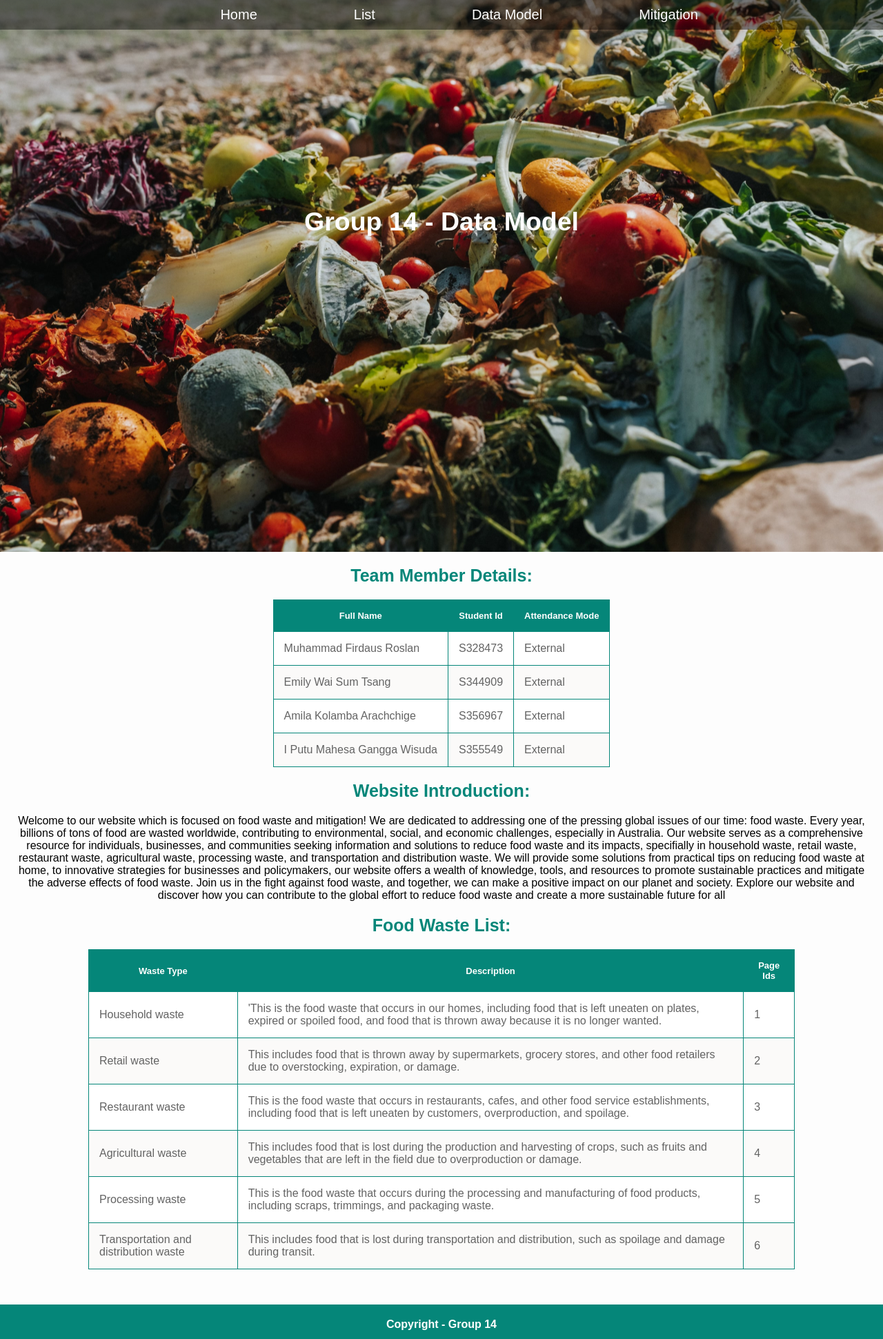
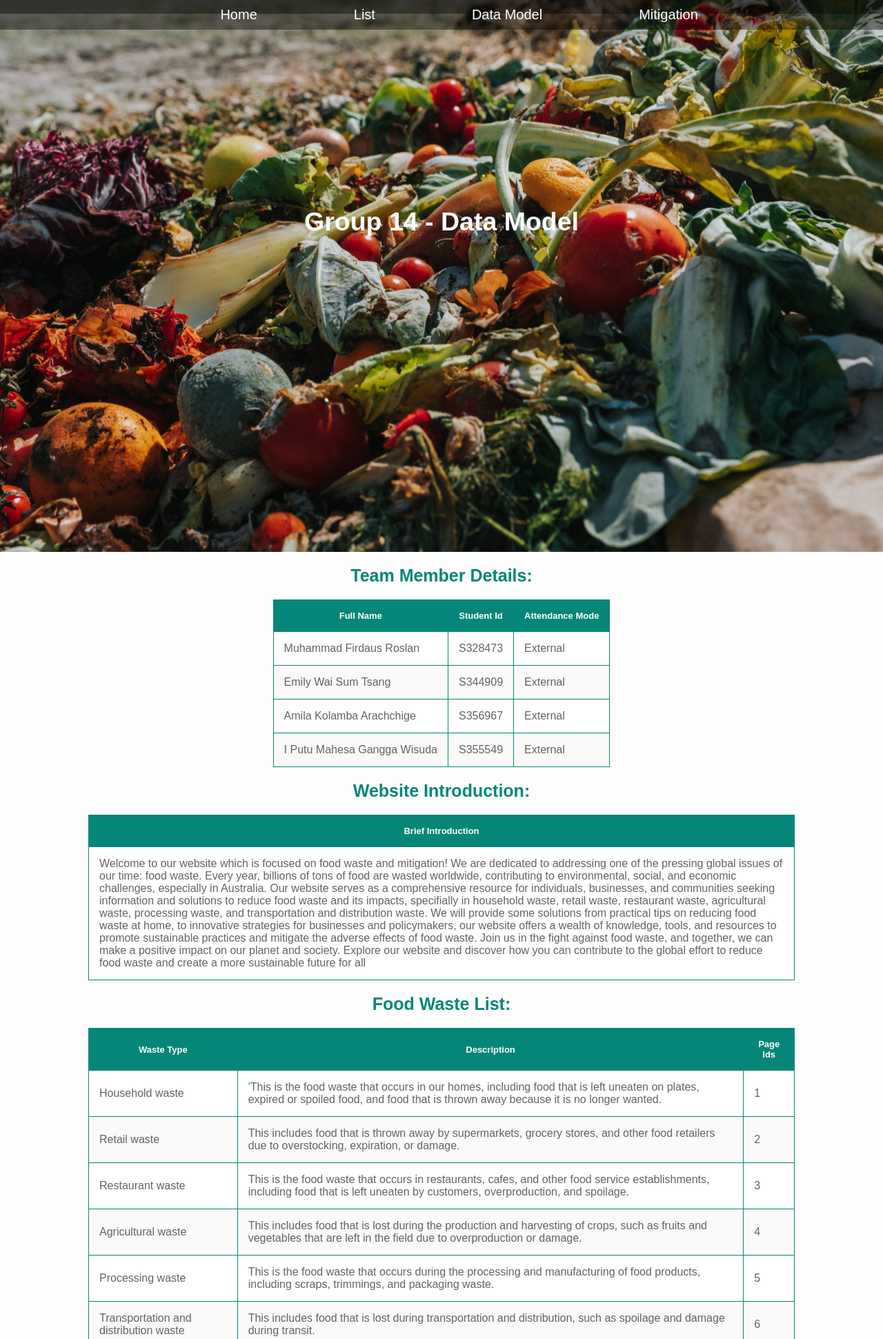
Before and after one commit to ysebastian-student-work-cdu/assessments-2-and-4-hit237-group-14, a Django app: page /data_model/ in a window 1280 px wide. Shown: the top 1941 px of the page at 69% size. Run offline with Django 4.2, Linux system fonts and the light colour scheme.

Commit message:
updated skeleton, datamodel and migration design

```diff
--- a/group14_proj/group14_app/table.py
+++ b/group14_proj/group14_app/table.py
@@ -34,7 +34,7 @@ Table(briefs,["Welcome to our website which is focused on food waste and mitigat
 #insert rows to mitigation table
 Table(mitigations,["Household Waste", "○ Reduce, reuse and reycle plastic, bottles, glass and newspapers to recycling centers or local charities", "○ Clean tools, store toys and resell outdoor furnitures to keep them out of landfills"])
 Table(mitigations,["Retail Waste", "○ Reduce energy output of LED lights as it contributes to gashouse emissions", "○ Avoid using plastic grocery bags but instead stock up reusable grocery bags"])
-Table(mitigations,["Restaurant Waste", "○ practise efficient stock control by labelling foods with 'best before' and 'sell by' dates to avoid food waste", "○ Donate food that are close to the best before date to charities as they contribute to homeless"])
+Table(mitigations,["Restaurant Waste", "○ Practise efficient stock control by labelling foods with 'best before' and 'sell by' dates to avoid food waste", "○ Donate food that are close to the best before date to charities as they contribute to homeless"])
 Table(mitigations,["Agricultural Waste", "○ Compost food waste by making them into natural fertilisers to help grow fruits and vegetables", "○ Avoid buying too much products as coming in to stores regularly is better than increasing food waste"])
 Table(mitigations,["Processing Waste", "○ Manage hazardous waste by using specialised handling tools and proper disposal to ensure that there is no risk to the environment", "○ Turning waste to energy involves turning processed waste into energy products like electricity and heat that would otherwise get dumped in landfills"])
 Table(mitigations,["Transportation Waste", "○ Using alternative transporation like bikes, walking, running and etc. will reduce fuel consumption and lower emissions", "○ Sharing shipments with other companies can help reduce the number of trips that needs to be taken from the warehouse and to the destination"])
--- a/group14_proj/group14_app/templates/group14_app/app_base.html
+++ b/group14_proj/group14_app/templates/group14_app/app_base.html
@@ -9,7 +9,7 @@
 
     <title>
         {% block title %}
-
+        ERROR: No Title Supplied
         {% endblock title %}
     </title>
 
@@ -18,14 +18,9 @@
 
 <body>
     <nav>
-        <div class="menu">
-            <ul>
-                <li><a href="{% url 'homepage' %}">Home</a></li>
-                <li><a href="{% url 'list' %}">List</a></li>
-                <li><a href="{% url 'data_model' %}">Data Model</a></li>
-                <li><a href="{% url 'mitigation' %}">Mitigation</a></li>
-            </ul>
-        </div>
+        {% block nav %}
+        {% include 'group14_app/nav.html' %}
+        {% endblock nav %}
     </nav>
 
     {% block heading %}
@@ -41,9 +36,9 @@
     </main>
 
     <footer>
-        <div class="end">
-            <h4>Copyright - Group 14</h4>
-        </div>
+        {% block footer %}
+        {% include 'group14_app/footer.html' %}
+        {% endblock footer %}
     </footer>
 </body>
 
--- a/group14_proj/group14_app/templates/group14_app/data-model.html
+++ b/group14_proj/group14_app/templates/group14_app/data-model.html
@@ -38,9 +38,21 @@ Data Model
     </div>
 
     <h3>Website Introduction:</h3>
-    {% for group_intro in group_intros %}
-    <p>{{ group_intro.brief}}</p>
-    {% endfor %}
+    <table class="model">
+        <thead>
+            <tr>
+                <th>Brief Introduction</th>
+            </tr>
+        </thead>
+        <tbody>
+            {% for group_intro in group_intros %}
+            <tr>
+                <td>{{ group_intro.brief}}</td>
+            </tr>
+            {% endfor %}
+        </tbody>
+    </table>
+
 
     <div class="container">
         <h3>Food Waste List:</h3>
@@ -65,5 +77,27 @@ Data Model
         </table>
     </div>
 
+    <div class="container">
+        <h3>Mitigation:</h3>
+
+        <table class="model">
+            <thead>
+                <tr>
+                    <th>Waste Type</th>
+                    <th>Solutions</th>
+                </tr>
+            </thead>
+            <tbody>
+                {% for mitigation_strategies in mitigation_strategies %}
+                <tr>
+                    <td>{{ mitigation_strategies.one }}</td>
+                    <td>{{ mitigation_strategies.two }} <br>
+                        {{ mitigation_strategies.three }}</td>
+                </tr>
+                {% endfor %}
+            </tbody>
+        </table>
+    </div>
+
 </main>
 {% endblock content %}
--- /dev/null
+++ b/group14_proj/group14_app/templates/group14_app/footer.html
@@ -0,0 +1,3 @@
+<div class="end">
+    <h4>Copyright - Group 14 | HIT237 - Assignment 2</h4>
+</div>
--- a/group14_proj/group14_app/templates/group14_app/mitigation.html
+++ b/group14_proj/group14_app/templates/group14_app/mitigation.html
@@ -19,6 +19,7 @@ Mitigation
         <ul>
              {% for mitigation_strategies in mitigation_strategies %}
                 <li>
+                    <div class="category"></div>
                     <h2>{{ mitigation_strategies.one }}</h2>
                     <p>{{ mitigation_strategies.two }}</p>
                     <p>{{ mitigation_strategies.three }}</p>
--- /dev/null
+++ b/group14_proj/group14_app/templates/group14_app/nav.html
@@ -0,0 +1,10 @@
+<nav>
+    <div class="menu">
+        <ul>
+            <li><a href="{% url 'homepage' %}">Home</a></li>
+            <li><a href="{% url 'list' %}">List</a></li>
+            <li><a href="{% url 'data_model' %}">Data Model</a></li>
+            <li><a href="{% url 'mitigation' %}">Mitigation</a></li>
+        </ul>
+    </div>
+</nav>
--- a/group14_proj/group14_app/views.py
+++ b/group14_proj/group14_app/views.py
@@ -61,14 +61,15 @@ def details(request, id):
     return render(request, 'group14_app/details.html', context)
 
 
+def mitigation(request):
+    mitigation_strategies = mitigations.records
+
+    return render(request,'group14_app/mitigation.html', {'mitigation_strategies':mitigation_strategies})
+
 def data_model(request):
     food_waste_list = items.records
     team_profiles = contacts.records
     group_intros = briefs.records
-
-    return render(request, 'group14_app/data-model.html', {'list': food_waste_list, 'group_intros': group_intros, 'team_profiles': team_profiles})
-
-def mitigation(request):
     mitigation_strategies = mitigations.records
 
-    return render(request,'group14_app/mitigation.html', {'mitigation_strategies':mitigation_strategies})
+    return render(request, 'group14_app/data-model.html', {'list': food_waste_list, 'group_intros': group_intros, 'team_profiles': team_profiles, 'mitigation_strategies': mitigation_strategies})
```
Also changed, not shown: group14_proj/group14_app/static/style.css (+28 -20 lines).
